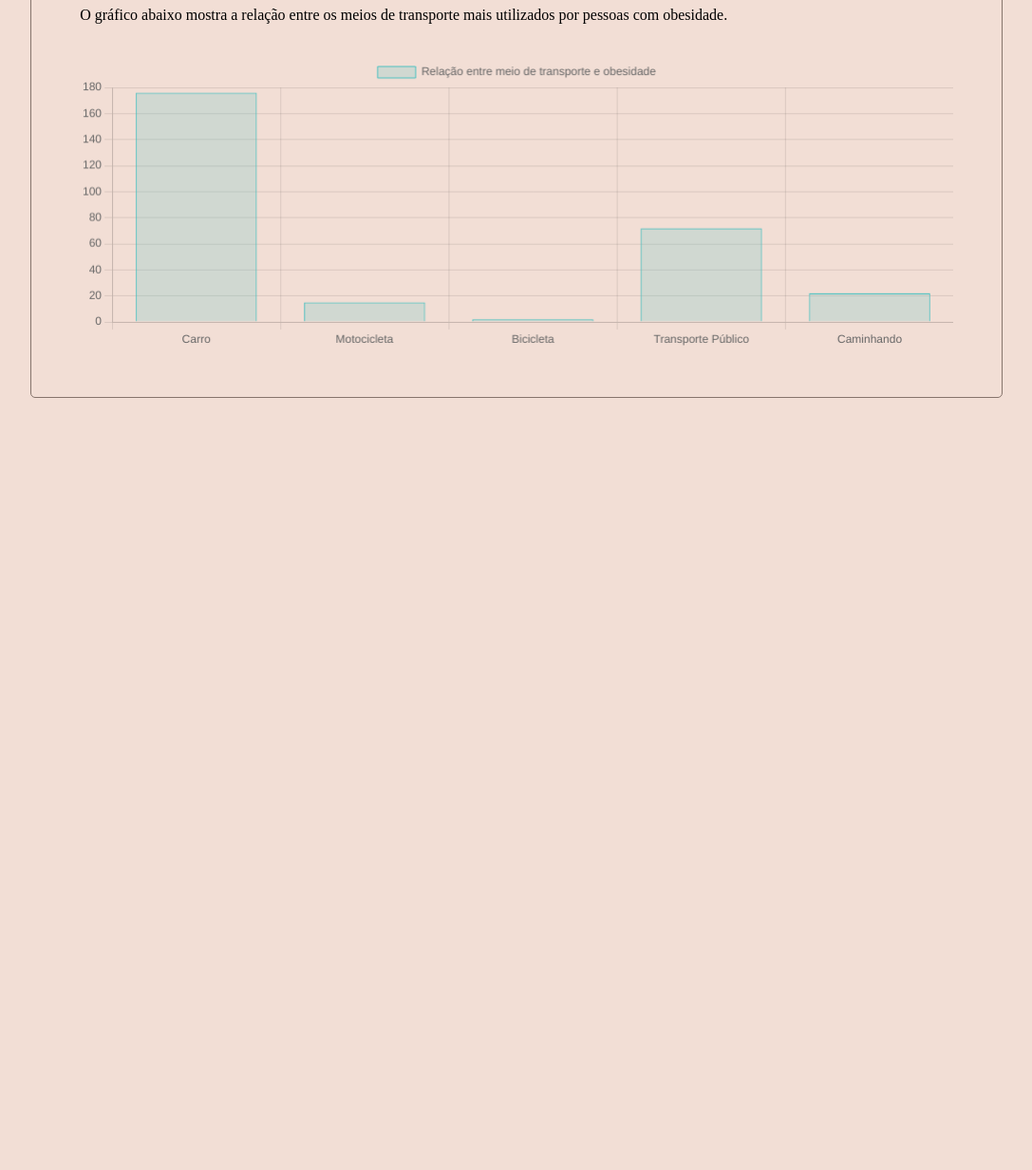
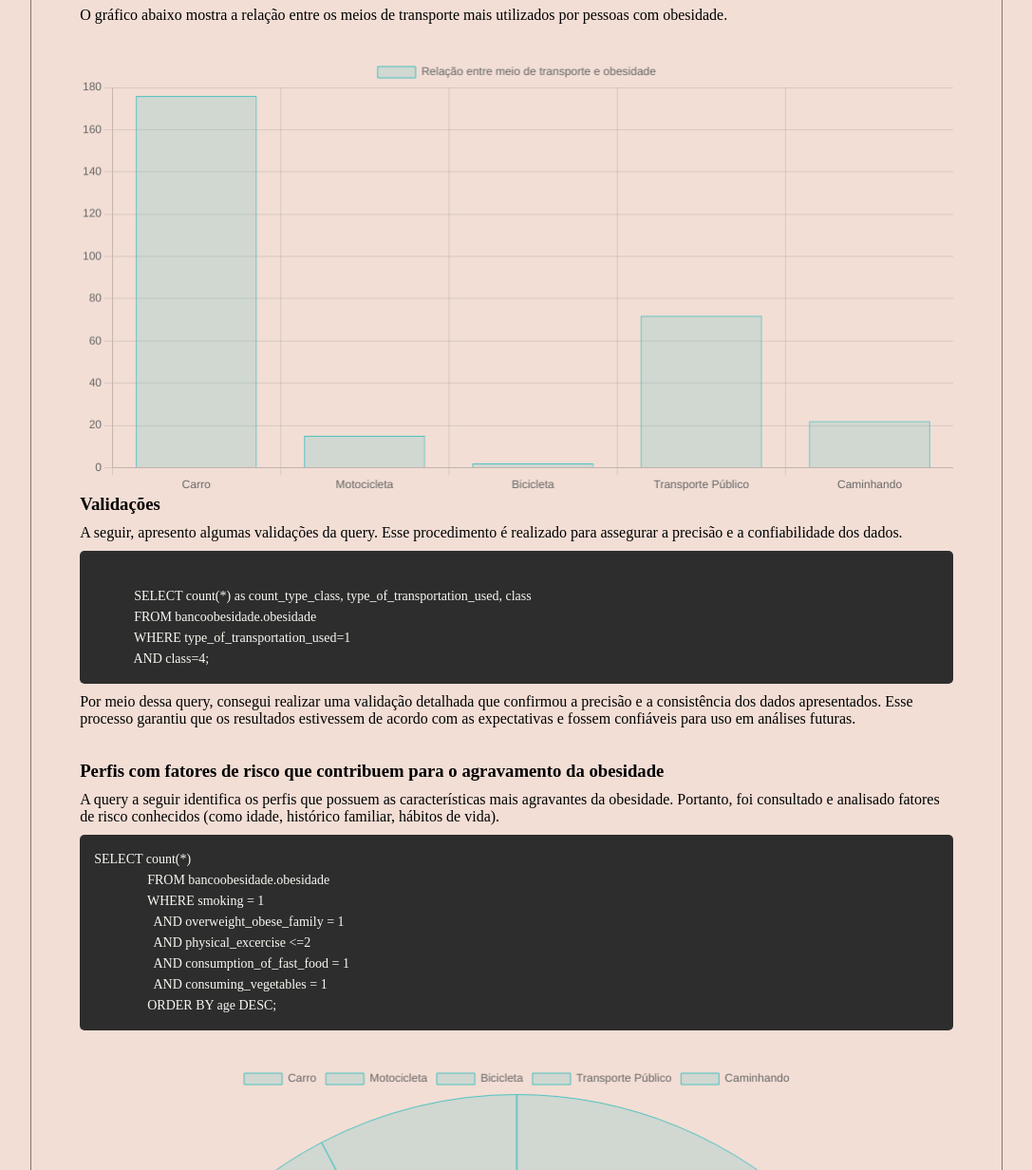
Before and after one commit to estrelana/gestorTarefas, a plain HTML site: page index.html in a window 1280 px wide. Shown: the part 2888-4120 px from the top of the page at 95% size, without its empty margins (96-1183 px from the left). Before the commit the page ends 3307 px from the top, so only its background shows below. Drawn offline with nearby package versions, Linux system fonts and the light colour scheme.

Commit message:
⠀⠀⠀⠀⠀

```diff
--- a/css/style.css
+++ b/css/style.css
@@ -34,7 +34,6 @@ body {
 }
 
 .img-obesidade {
-
     max-width: 100%;
     height: auto;
     display: block;
--- a/index.html
+++ b/index.html
@@ -126,8 +126,36 @@
                 ORDER BY type_of_transportation_used;
                     </code>
                 </pre>
-        <p>O gráfico abaixo mostra a relação entre os meios de transporte mais utilizados por pessoas com obesidade.</p>
-        <canvas id="myChart" width="300" height="100"></canvas>
+            <p>O gráfico abaixo mostra a relação entre os meios de transporte mais utilizados por pessoas com obesidade.
+            </p>
+            <canvas id="myChart" width="400" height="200"></canvas>
+
+            <h3>Validações</h3>
+            <p>A seguir, apresento algumas validações da query. Esse procedimento é realizado para assegurar a precisão
+                e a confiabilidade dos dados.</p>
+            <pre><code>
+            SELECT count(*) as count_type_class, type_of_transportation_used, class
+            FROM bancoobesidade.obesidade
+            WHERE type_of_transportation_used=1
+            AND class=4;</code></pre>
+            <p>Por meio dessa query, consegui realizar uma validação detalhada que confirmou a precisão e a consistência
+                dos dados apresentados. Esse processo garantiu que os resultados estivessem de acordo com as
+                expectativas e fossem confiáveis para uso em análises futuras.</p>
+        </section>
+        <section class="s">
+            <h3>Perfis com fatores de risco que contribuem para o agravamento da obesidade</h3>
+            <p>A query a seguir identifica os perfis que possuem as características mais agravantes da obesidade.
+                Portanto, foi consultado e analisado fatores de risco conhecidos (como idade,
+                histórico familiar, hábitos de vida).</p>
+            <pre><code>SELECT count(*)
+                FROM bancoobesidade.obesidade
+                WHERE smoking = 1
+                  AND overweight_obese_family = 1
+                  AND physical_excercise <=2
+                  AND consumption_of_fast_food = 1
+                  AND consuming_vegetables = 1
+                ORDER BY age DESC;</code></pre>
+            <canvas id="myChart2" width="100" height="100"></canvas>
         </section>
     </main>
 
@@ -146,6 +174,22 @@
                 }]
             }
         });
+
+        const ctx2 = document.getElementById('myChart2').getContext('2d');
+        const myChart2 = new Chart(ctx2, {
+            type: 'pie', // Tipo de gráfico (pode ser 'line', 'pie', etc.)
+            data: {
+                labels: ['Carro', 'Motocicleta', 'Bicicleta', 'Transporte Público', "Caminhando"],
+                datasets: [{
+                    label: 'Relação entre meio de transporte e obesidade',
+                    data: [176, 15, 2, 72, 22], // Substitua com os dados da query
+                    backgroundColor: 'rgba(75, 192, 192, 0.2)',
+                    borderColor: 'rgba(75, 192, 192, 1)',
+                    borderWidth: 1
+                }]
+            }
+        });
     </script>
 </body>
+
 </html>
```
